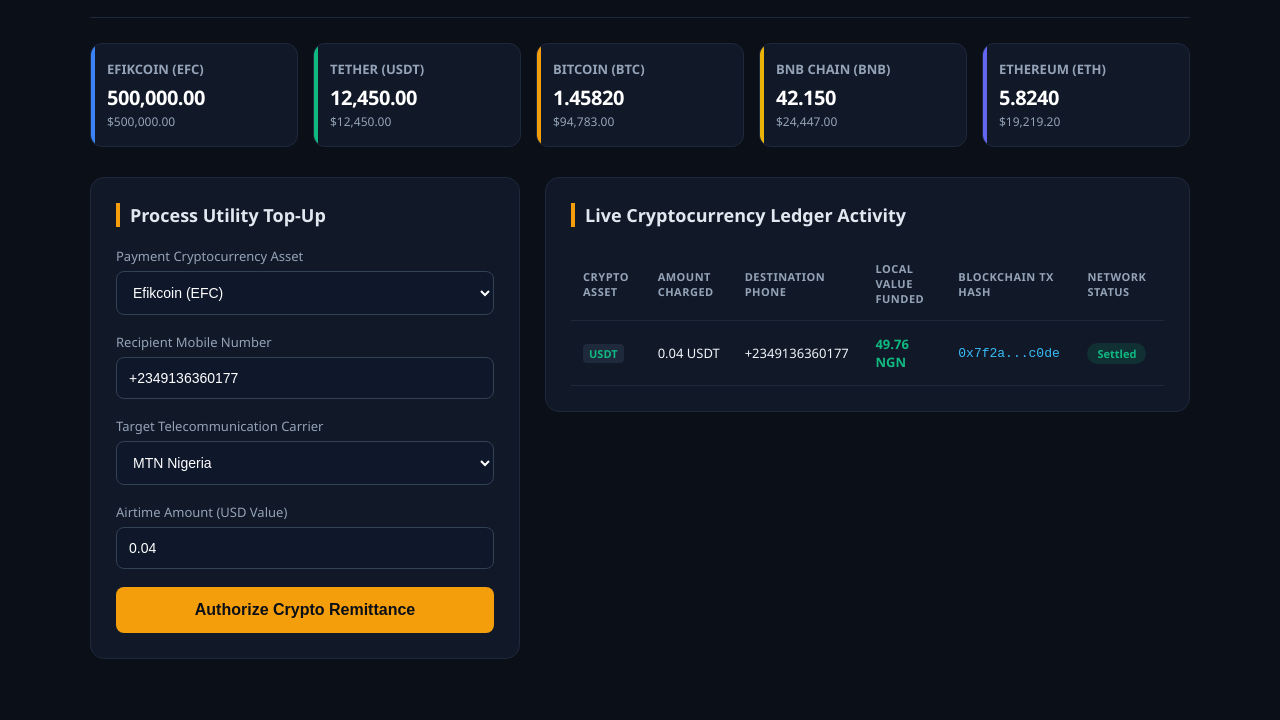
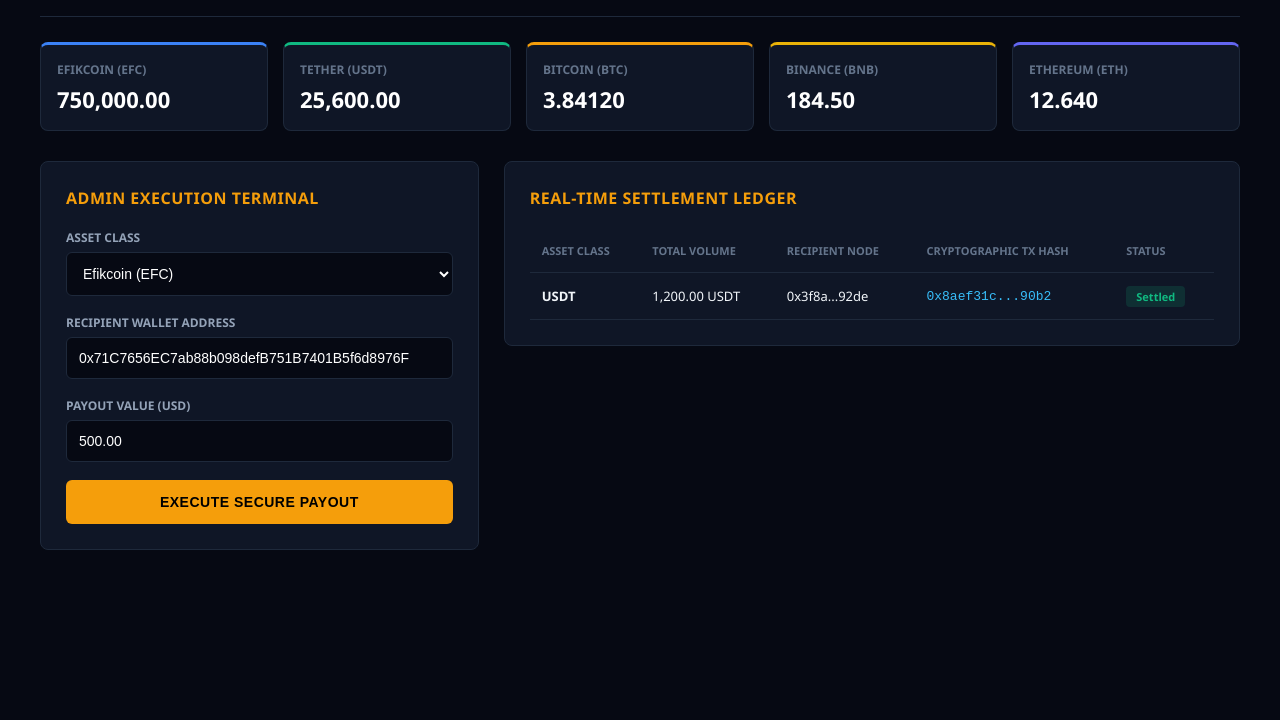
Before and after one commit to efikcoineternal/Admin, a website: page index.html in a window 1280 px wide. Shown: the part 80-800 px from the top of the page. Drawn offline with Linux system fonts and the light colour scheme.

Commit message:
Update index.html for Global Trade Payout system

```diff
--- a/index.html
+++ b/index.html
@@ -3,25 +3,25 @@
 <head>
     <meta charset="UTF-8">
     <meta name="viewport" content="width=device-width, initial-scale=1.0">
-    <title>Efikcoin Ecosystem - Multi-Crypto Airtime Hub</title>
+    <title>Global Trade Payout - Institutional Ledger</title>
     <style>
         :root {
-            --bg-main: #0b0f17;
-            --bg-card: #111827;
+            --bg-main: #060913;
+            --bg-card: #0f1626;
             --border-color: #1e293b;
             --accent-color: #f59e0b;
-            --text-muted: #94a3b8;
+            --text-muted: #64748b;
             --text-success: #10b981;
         }
         body {
-            font-family: 'Segoe UI', Roboto, Helvetica, Arial, sans-serif;
+            font-family: 'Segoe UI', Roboto, sans-serif;
             background-color: var(--bg-main);
             color: #f1f5f9;
             margin: 0;
             padding: 20px;
         }
         .container {
-            max-width: 1100px;
+            max-width: 1200px;
             margin: 0 auto;
         }
         header {
@@ -32,84 +32,71 @@
             padding-bottom: 20px;
             margin-bottom: 25px;
         }
-        h1 { color: var(--accent-color); margin: 0; font-size: 24px; font-weight: 700; }
-        .badge {
-            background-color: rgba(245, 158, 11, 0.1);
-            color: var(--accent-color);
-            padding: 6px 14px;
-            border-radius: 20px;
-            font-size: 12px;
-            font-weight: bold;
-            border: 1px solid var(--accent-color);
-        }
+        h1 { color: #ffffff; margin: 0; font-size: 24px; font-weight: 700; letter-spacing: -0.5px; }
+        h1 span { color: var(--accent-color); }
 
-        /* Cryptocurrency Portfolio Bar */
+        /* Premium Asset Grid Layout */
         .crypto-bar {
             display: grid;
-            grid-template-columns: repeat(auto-fit, minmax(180px, 1fr));
+            grid-template-columns: repeat(auto-fit, minmax(190px, 1fr));
             gap: 15px;
             margin-bottom: 30px;
         }
         .crypto-coin-card {
             background-color: var(--bg-card);
             border: 1px solid var(--border-color);
-            border-radius: 12px;
+            border-radius: 8px;
             padding: 16px;
-            position: relative;
-            overflow: hidden;
+            border-top: 3px solid var(--border-color);
         }
-        .crypto-coin-card::before {
-            content: '';
-            position: absolute;
-            top: 0; left: 0; width: 4px; height: 100%;
-        }
-        .coin-efc::before { background-color: #3b82f6; }
-        .coin-usdt::before { background-color: #10b981; }
-        .coin-btc::before { background-color: #f59e0b; }
-        .coin-bnb::before { background-color: #eab308; }
-        .coin-eth::before { background-color: #6366f1; }
+        .coin-efc { border-top-color: #3b82f6; }
+        .coin-usdt { border-top-color: #10b981; }
+        .coin-btc { border-top-color: #f59e0b; }
+        .coin-bnb { border-top-color: #eab308; }
+        .coin-eth { border-top-color: #6366f1; }
 
-        .coin-name { font-weight: bold; font-size: 13px; color: var(--text-muted); text-transform: uppercase; }
-        .coin-balance { font-size: 20px; font-weight: 700; margin-top: 6px; color: #ffffff; letter-spacing: -0.5px; }
-        .coin-value-usd { font-size: 12px; color: var(--text-muted); margin-top: 2px; }
+        .coin-name { font-weight: 600; font-size: 12px; color: var(--text-muted); text-transform: uppercase; }
+        .coin-balance { font-size: 22px; font-weight: 700; margin-top: 6px; color: #ffffff; }
 
         .grid-layout {
             display: grid;
-            grid-template-columns: 1.2fr 1.8fr;
+            grid-template-columns: 1.12fr 1.88fr;
             gap: 25px;
         }
-        @media (max-width: 850px) {
+        @media (max-width: 900px) {
             .grid-layout { grid-template-columns: 1fr; }
         }
         .card {
             background-color: var(--bg-card);
             border: 1px solid var(--border-color);
-            border-radius: 14px;
+            border-radius: 8px;
             padding: 25px;
             height: fit-content;
         }
         .card h2 {
             color: #e2e8f0;
-            font-size: 18px;
+            font-size: 16px;
+            text-transform: uppercase;
+            letter-spacing: 0.5px;
             margin-top: 0;
             margin-bottom: 20px;
-            border-left: 4px solid var(--accent-color);
-            padding-left: 10px;
+            color: var(--accent-color);
         }
         label {
             display: block;
             margin-bottom: 6px;
-            font-size: 13px;
-            font-weight: 500;
-            color: var(--text-muted);
+            font-size: 12px;
+            font-weight: 600;
+            color: #94a3b8;
+            text-transform: uppercase;
         }
         input, select {
             width: 100%;
             padding: 12px;
             margin-bottom: 18px;
-            border-radius: 8px;
-            border: 1px solid #334155;
-            background-color: #0f172a;
+            border-radius: 6px;
+            border: 1px solid #1e293b;
+            background-color: #060913;
             color: #fff;
             box-sizing: border-box;
             font-size: 14px;
@@ -118,42 +105,36 @@
             width: 100%;
             padding: 14px;
             background-color: var(--accent-color);
-            color: var(--bg-main);
+            color: #000;
             border: none;
-            border-radius: 8px;
+            border-radius: 6px;
             font-weight: bold;
-            font-size: 16px;
+            font-size: 14px;
+            text-transform: uppercase;
+            letter-spacing: 0.5px;
             cursor: pointer;
-            transition: background 0.2s, transform 0.1s;
+            transition: background 0.2s;
         }
         button:hover { background-color: #d97706; }
-        button:active { transform: scale(0.98); }
 
-        /* Monochrome Realistic Statement Invoice Output */
+        /* High-Trust Financial Statement Invoice */
         .invoice-box {
             background-color: #ffffff;
             color: #000000;
-            border-radius: 2px;
+            border-radius: 4px;
             padding: 25px;
-            max-width: 350px;
+            max-width: 360px;
             margin: 25px auto 0 auto;
-            box-shadow: 0 15px 35px rgba(0,0,0,0.6);
+            box-shadow: 0 20px 40px rgba(0,0,0,0.4);
             font-family: 'Courier New', Courier, monospace;
             display: none;
-            border: 1px solid #ddd;
         }
-        .invoice-header-num {
+        .invoice-header-title {
             text-align: center;
             font-weight: bold;
-            font-size: 18px;
-            margin-bottom: 4px;
+            font-size: 16px;
             letter-spacing: 0.5px;
-        }
-        .invoice-title {
-            text-align: center;
-            font-size: 14px;
-            font-weight: bold;
-            margin-bottom: 2px;
+            text-transform: uppercase;
         }
         .dashed-divider {
             border-top: 1px dashed #000000;
@@ -164,10 +145,9 @@
             justify-content: space-between;
             margin: 7px 0;
             font-size: 13px;
-            line-height: 1.4;
         }
 
-        /* Live Table Ledger Styles */
+        /* Settlement Ledger */
         .table-container { overflow-x: auto; }
         table {
             width: 100%;
@@ -179,22 +159,15 @@
             padding: 14px 12px;
             border-bottom: 1px solid var(--border-color);
         }
-        th { color: var(--text-muted); font-weight: 600; text-transform: uppercase; font-size: 11px; letter-spacing: 0.5px; }
+        th { color: var(--text-muted); font-weight: 600; text-transform: uppercase; font-size: 11px; }
         .status-pill {
             padding: 3px 10px;
-            border-radius: 12px;
+            border-radius: 4px;
             font-size: 11px;
             font-weight: bold;
         }
         .success { background-color: rgba(16, 185, 129, 0.15); color: var(--text-success); }
         .hash-text { color: #38bdf8; font-family: monospace; }
-        .token-badge {
-            background-color: #1e293b;
-            padding: 2px 6px;
-            border-radius: 4px;
-            font-size: 11px;
-            font-weight: bold;
-        }
     </style>
 </head>
 <body>
@@ -202,106 +175,76 @@
 <div class="container">
     <header>
         <div>
-            <h1>Efikcoin Airtime Hub</h1>
-            <p style="color: var(--text-muted); margin: 5px 0 0 0; font-size: 14px;">Instant Cryptocurrency Utilities Conversion Gateway</p>
+            <h1>Global Trade <span>Payout</span></h1>
+            <p style="color: var(--text-muted); margin: 5px 0 0 0; font-size: 13px;">Institutional Multi-Asset Settlement System</p>
         </div>
-        <div class="badge">SECURE SIMULATOR LAYER</div>
+        <div style="font-size: 12px; font-weight: bold; color: var(--text-success);">● NETWORKS ONLINE</div>
     </header>
 
     <div class="crypto-bar">
-        <div class="crypto-coin-card coin-efc">
-            <div class="coin-name">Efikcoin (EFC)</div>
-            <div class="coin-balance" id="bal-EFC">500,000.00</div>
-            <div class="coin-value-usd" id="val-EFC-usd">$500,000.00</div>
-        </div>
-        <div class="crypto-coin-card coin-usdt">
-            <div class="coin-name">Tether (USDT)</div>
-            <div class="coin-balance" id="bal-USDT">12,450.00</div>
-            <div class="coin-value-usd" id="val-USDT-usd">$12,450.00</div>
-        </div>
-        <div class="crypto-coin-card coin-btc">
-            <div class="coin-name">Bitcoin (BTC)</div>
-            <div class="coin-balance" id="bal-BTC">1.45820</div>
-            <div class="coin-value-usd" id="val-BTC-usd">$94,783.00</div>
-        </div>
-        <div class="crypto-coin-card coin-bnb">
-            <div class="coin-name">BNB Chain (BNB)</div>
-            <div class="crypto-balance coin-balance" id="bal-BNB">42.150</div>
-            <div class="coin-value-usd" id="val-BNB-usd">$24,447.00</div>
-        </div>
-        <div class="crypto-coin-card coin-eth">
-            <div class="coin-name">Ethereum (ETH)</div>
-            <div class="coin-balance" id="bal-ETH">5.8240</div>
-            <div class="coin-value-usd" id="val-ETH-usd">$19,219.20</div>
-        </div>
+        <div class="crypto-coin-card coin-efc"><div class="coin-name">Efikcoin (EFC)</div><div class="coin-balance" id="bal-EFC">750,000.00</div></div>
+        <div class="crypto-coin-card coin-usdt"><div class="coin-name">Tether (USDT)</div><div class="coin-balance" id="bal-USDT">25,600.00</div></div>
+        <div class="crypto-coin-card coin-btc"><div class="coin-name">Bitcoin (BTC)</div><div class="coin-balance" id="bal-BTC">3.84120</div></div>
+        <div class="crypto-coin-card coin-bnb"><div class="coin-name">Binance (BNB)</div><div class="coin-balance" id="bal-BNB">184.50</div></div>
+        <div class="crypto-coin-card coin-eth"><div class="coin-name">Ethereum (ETH)</div><div class="coin-balance" id="bal-ETH">12.640</div></div>
     </div>
 
     <div class="grid-layout">
         <div class="card">
-            <h2>Process Utility Top-Up</h2>
+            <h2>Admin Execution Terminal</h2>
 
-            <label for="cryptoSelect">Payment Cryptocurrency Asset</label>
-            <select id="cryptoSelect" onchange="updateAssetLabels()">
+            <label for="cryptoSelect">Asset Class</label>
+            <select id="cryptoSelect">
                 <option value="EFC">Efikcoin (EFC)</option>
                 <option value="USDT">Tether (USDT)</option>
                 <option value="BTC">Bitcoin (BTC)</option>
-                <option value="BNB">BNB Smart Chain (BNB)</option>
+                <option value="BNB">Binance (BNB)</option>
                 <option value="ETH">Ethereum (ETH)</option>
             </select>
 
-            <label for="destination">Recipient Mobile Number</label>
-            <input type="text" id="destination" value="+2349136360177" placeholder="+234...">
+            <label for="destination">Recipient Wallet Address</label>
+            <input type="text" id="destination" value="0x71C7656EC7ab88b098defB751B7401B5f6d8976F" placeholder="0x...">
 
-            <label for="operator">Target Telecommunication Carrier</label>
-            <select id="operator">
-                <option value="MTN Nigeria">MTN Nigeria</option>
-                <option value="Airtel Nigeria">Airtel Nigeria</option>
-                <option value="Glo Nigeria">Glo Nigeria</option>
-                <option value="9mobile">9mobile</option>
-            </select>
+            <label for="amount">Payout Value (USD)</label>
+            <input type="number" id="amount" value="500.00" placeholder="0.00" step="0.01">
 
-            <label id="amountLabel" for="amount">Airtime Amount (USD Value)</label>
-            <input type="number" id="amount" value="0.04" placeholder="0.00" step="0.01">
-
-            <button onclick="processCryptoTopupDemo()">Authorize Crypto Remittance</button>
+            <button onclick="executeGlobalTradePayout()">Execute Secure Payout</button>
 
             <div id="invoiceSlip" class="invoice-box">
-                <div id="invPhoneHeader" class="invoice-header-num"></div>
-                <div class="dashed-divider" style="margin: 6px 0;"></div>
-                <div class="invoice-title">Transaction details</div>
+                <div class="invoice-header-title">Global Trade Payout</div>
+                <div class="invoice-header-title" style="font-size: 12px; margin-top:4px; color:#555;">Official Transaction Statement</div>
                 <div class="dashed-divider"></div>
-                <div class="invoice-row"><span>Transaction:</span><span id="invId" style="font-weight: bold;"></span></div>
-                <div class="invoice-row"><span>Date and time:</span><span id="invDate"></span></div>
-                <div class="invoice-row"><span>Mobile Operator Name:</span><span id="invOperator"></span></div>
-                <div class="invoice-row"><span>Country Code:</span><span>NG</span></div>
-                <div class="invoice-row"><span>Amount:</span><span id="invUsd"></span></div>
-                <div class="invoice-row"><span>Local Delivery Amount:</span><span id="invNgn" style="font-weight: bold;"></span></div>
-                <div class="invoice-row"><span>Phone:</span><span id="invPhoneBody"></span></div>
-                <div class="invoice-row"><span>Carrier fees and taxes:</span><span>0</span></div>
+                <div class="invoice-row"><span>Transaction ID:</span><span id="invId" style="font-weight: bold;"></span></div>
+                <div class="invoice-row"><span>Timestamp:</span><span id="invDate"></span></div>
+                <div class="invoice-row"><span>Settlement Asset:</span><span id="invAsset"></span></div>
+                <div class="invoice-row"><span>Status:</span><span style="font-weight: bold; color: green;">SETTLED / COMPLETED</span></div>
+                <div class="dashed-divider"></div>
+                <div class="invoice-row"><span>Payout Value:</span><span id="invUsd" style="font-weight: bold;"></span></div>
+                <div class="invoice-row"><span>Destination Node:</span><span id="invWallet"></span></div>
+                <div class="dashed-divider"></div>
+                <div style="font-size: 10px; text-align: center; color: #555;">Cryptographic proof generated on ledger block.</div>
             </div>
         </div>
 
         <div class="card">
-            <h2>Live Cryptocurrency Ledger Activity</h2>
+            <h2>Real-Time Settlement Ledger</h2>
             <div class="table-container">
                 <table>
                     <thead>
                         <tr>
-                            <th>Crypto Asset</th>
-                            <th>Amount Charged</th>
-                            <th>Destination Phone</th>
-                            <th>Local Value Funded</th>
-                            <th>Blockchain Tx Hash</th>
-                            <th>Network Status</th>
+                            <th>Asset Class</th>
+                            <th>Total Volume</th>
+                            <th>Recipient Node</th>
+                            <th>Cryptographic Tx Hash</th>
+                            <th>Status</th>
                         </tr>
                     </thead>
                     <tbody id="ledgerBody">
                         <tr>
-                            <td><span class="token-badge" style="color:#10b981;">USDT</span></td>
-                            <td>0.04 USDT</td>
-                            <td>+2349136360177</td>
-                            <td style="color:var(--text-success); font-weight:bold;">49.76 NGN</td>
-                            <td class="hash-text">0x7f2a...c0de</td>
+                            <td><b>USDT</b></td>
+                            <td>1,200.00 USDT</td>
+                            <td>0x3f8a...92de</td>
+                            <td class="hash-text">0x8aef31c...90b2</td>
                             <td><span class="status-pill success">Settled</span></td>
                         </tr>
                     </tbody>
@@ -312,93 +255,60 @@
 </div>
 
 <script>
-    // Live reference conversion metrics relative to USD rates
-    const tokenPriceIndex = {
-        "EFC": 1.00,
-        "USDT": 1.00,
-        "BTC": 65000.00,
-        "BNB": 580.00,
-        "ETH": 3300.00
-    };
+    // Rates relative to 1 USD
+    const assetPriceIndex = { "EFC": 1, "USDT": 1, "BTC": 65000, "BNB": 580, "ETH": 3300 };
 
-    function updateAssetLabels() {
-        const coin = document.getElementById('cryptoSelect').value;
-        document.getElementById('amountLabel').innerText = `Airtime Amount (USD Value) - Settling via ${coin}`;
-    }
+    function executeGlobalTradePayout() {
+        const asset = document.getElementById('cryptoSelect').value;
+        const walletAddress = document.getElementById('destination').value || "0x71C7656EC7ab88b098defB751B7401B5f6d8976F";
+        const usdValue = parseFloat(document.getElementById('amount').value || "500");
 
-    function processCryptoTopupDemo() {
-        const asset = document.getElementById('cryptoSelect').value;
-        const phone = document.getElementById('destination').value || "+2349136360177";
-        const operator = document.getElementById('operator').value;
-        const usdVal = parseFloat(document.getElementById('amount').value || "0.04");
+        const tokensToDeduct = usdValue / assetPriceIndex[asset];
 
-        // Base local currency execution calculation ($1 = ~1244 NGN)
-        const exchangeConversionFactor = 1244;
-        const localizedNairaTotal = (usdVal * exchangeConversionFactor).toFixed(2);
-
-        // Calculate dynamic crypto token conversion cost matrix
-        const tokensToDeduct = usdVal / tokenPriceIndex[asset];
-
-        // 1. Instantly subtract values dynamically inside visual coins portfolio boxes
+        // 1. Dynamic admin balance pool deduction
         const balanceField = document.getElementById(`bal-${asset}`);
-        const usdValueField = document.getElementById(`val-${asset}-usd`);
-
         if (balanceField) {
-            let existingBalance = parseFloat(balanceField.innerText.replace(/,/g, ''));
-            let newBalance = existingBalance - tokensToDeduct;
-
-            // Format fractional outputs to match native blockchain visibility states
-            const accuracyPrecision = (asset === 'EFC' || asset === 'USDT') ? 2 : 5;
-            balanceField.innerText = newBalance.toLocaleString(undefined, {minimumFractionDigits: accuracyPrecision, maximumFractionDigits: accuracyPrecision});
-
-            // Adjust current aggregate market valuations accordingly
-            if (asset !== 'EFC' && asset !== 'USDT') {
-                let updatedMarketVal = newBalance * tokenPriceIndex[asset];
-                usdValueField.innerText = `$${updatedMarketVal.toLocaleString(undefined, {minimumFractionDigits: 2, maximumFractionDigits: 2})}`;
-            } else {
-                usdValueField.innerText = `$${newBalance.toLocaleString(undefined, {minimumFractionDigits: 2, maximumFractionDigits: 2})}`;
-            }
+            let currentBal = parseFloat(balanceField.innerText.replace(/,/g, ''));
+            let newBal = currentBal - tokensToDeduct;
+            const precision = (asset === 'EFC' || asset === 'USDT') ? 2 : 5;
+            balanceField.innerText = newBal.toLocaleString(undefined, {minimumFractionDigits: precision, maximumFractionDigits: precision});
         }
 
-        // 2. Generate and output standard high-fidelity statement details variables
-        const currentTimestamp = new Date();
-        const formattedDateStamp = `${currentTimestamp.getFullYear()}-${String(currentTimestamp.getMonth() + 1).padStart(2, '0')}-${String(currentTimestamp.getDate()).padStart(2, '0')} ${String(currentTimestamp.getHours()).padStart(2, '0')}:${String(currentTimestamp.getMinutes()).padStart(2, '0')}:${String(currentTimestamp.getSeconds()).padStart(2, '0')}`;
-        const generatedTransactionNumber = "#" + Math.floor(100000 + Math.random() * 900000);
+        // 2. Generate Statement Data
+        const now = new Date();
+        const formattedDate = `${now.getFullYear()}-${String(now.getMonth() + 1).padStart(2, '0')}-${String(now.getDate()).padStart(2, '0')} ${String(now.getHours()).padStart(2, '0')}:${String(now.getMinutes()).padStart(2, '0')}:${String(now.getSeconds()).padStart(2, '0')}`;
+        const randomTxNum = "GTP-" + Math.floor(100000 + Math.random() * 900000);
+        const shortWallet = walletAddress.slice(0, 8) + "..." + walletAddress.slice(-6);
 
-        // Push values into monochrome preview window structure
-        document.getElementById('invPhoneHeader').innerText = phone;
-        document.getElementById('invPhoneBody').innerText = phone;
-        document.getElementById('invId').innerText = generatedTransactionNumber;
-        document.getElementById('invDate').innerText = formattedDateStamp;
-        document.getElementById('invOperator').innerText = operator;
-        document.getElementById('invUsd').innerText = `$${usdVal.toFixed(2)}`;
-        document.getElementById('invNgn').innerText = `${localizedNairaTotal}NGN`;
+        // Populate Statement
+        document.getElementById('invId').innerText = randomTxNum;
+        document.getElementById('invDate').innerText = formattedDate;
+        document.getElementById('invAsset').innerText = asset;
+        document.getElementById('invUsd').innerText = `$${usdValue.toLocaleString(undefined, {minimumFractionDigits: 2})}`;
+        document.getElementById('invWallet').innerText = shortWallet;
 
-        // Reveal the structured view
+        // Show Statement Slip
         document.getElementById('invoiceSlip').style.display = 'block';
 
-        // 3. Append detailed block tracking sequence numbers to dynamic tabular entries array
-        const hexadecimalMatrix = '0123456789abcdef';
-        let dynamicTxHash = '0x';
-        for(let i=0; i<6; i++) dynamicTxHash += hexadecimalMatrix[Math.floor(Math.random()*16)];
-        dynamicTxHash += '...';
-        for(let i=0; i<4; i++) dynamicTxHash += hexadecimalMatrix[Math.floor(Math.random()*16)];
+        // 3. Append to running master ledger history row
+        const hexChars = '0123456789abcdef';
+        let txHash = '0x';
+        for(let i=0; i<12; i++) txHash += hexChars[Math.floor(Math.random()*16)];
+        txHash += '...';
+        for(let i=0; i<4; i++) txHash += hexChars[Math.floor(Math.random()*16)];
 
-        const ledgerElement = document.getElementById('ledgerBody');
-        const standardRow = document.createElement('tr');
+        const ledger = document.getElementById('ledgerBody');
+        const row = document.createElement('tr');
+        const displayTokens = (asset === 'EFC' || asset === 'USDT') ? tokensToDeduct.toFixed(2) : tokensToDeduct.toFixed(5);
 
-        // Render precise fractional notations dynamically per targeted cryptocurrency profile
-        const standardDisplayAmount = (asset === 'EFC' || asset === 'USDT') ? tokensToDeduct.toFixed(2) : tokensToDeduct.toFixed(6);
-
-        standardRow.innerHTML = `
-            <td><span class="token-badge">${asset}</span></td>
-            <td>${standardDisplayAmount} ${asset}</td>
-            <td>${phone}</td>
-            <td style="color:var(--text-success); font-weight:bold;">${localizedNairaTotal} NGN</td>
-            <td class="hash-text">${dynamicTxHash}</td>
+        row.innerHTML = `
+            <td><b>${asset}</b></td>
+            <td>${parseFloat(displayTokens).toLocaleString()} ${asset}</td>
+            <td>${shortWallet}</td>
+            <td class="hash-text">${txHash}</td>
             <td><span class="status-pill success">Settled</span></td>
         `;
-        ledgerElement.insertBefore(standardRow, ledgerElement.firstChild);
+        ledger.insertBefore(row, ledger.firstChild);
     }
 </script>
 
```
